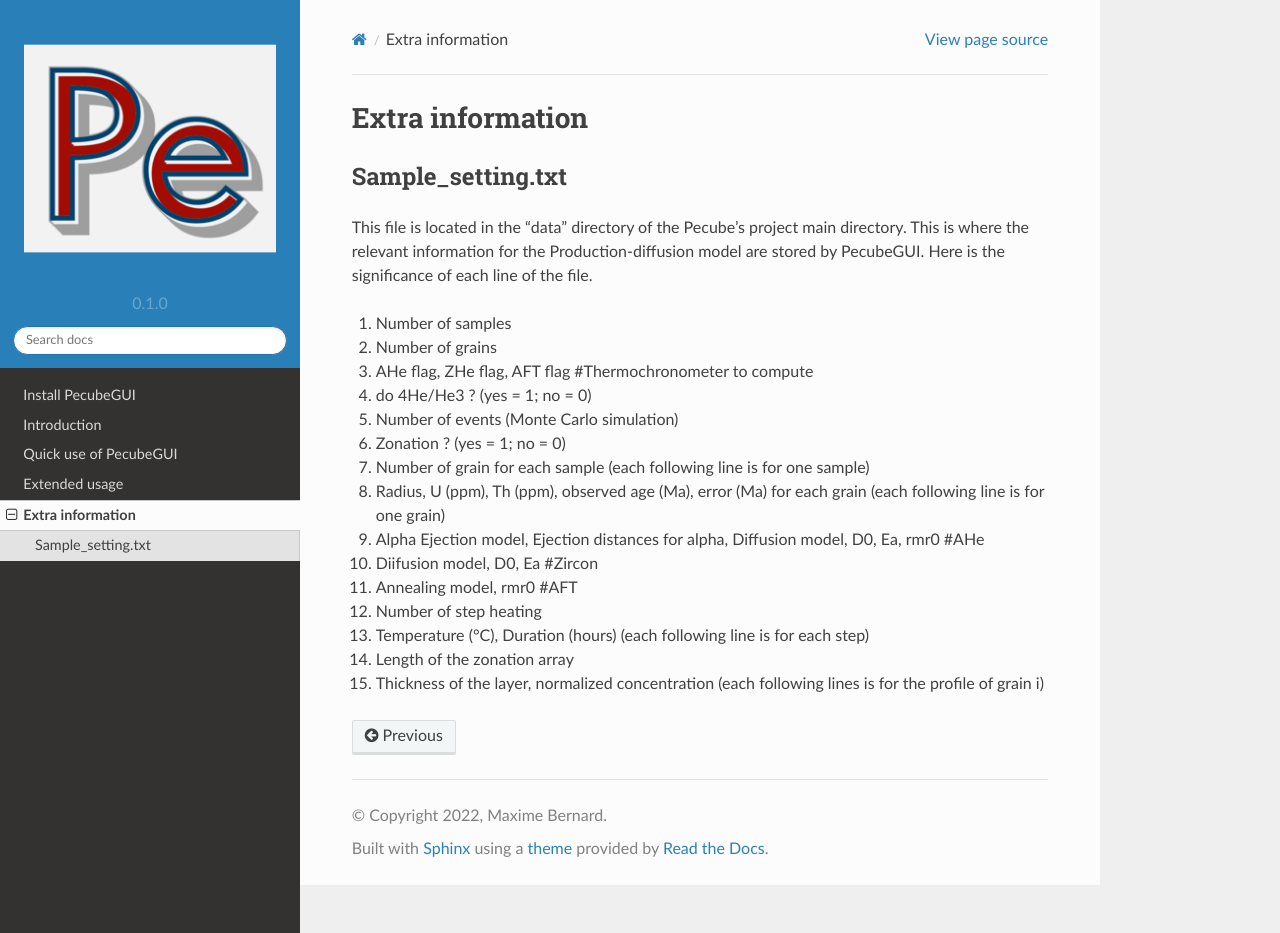
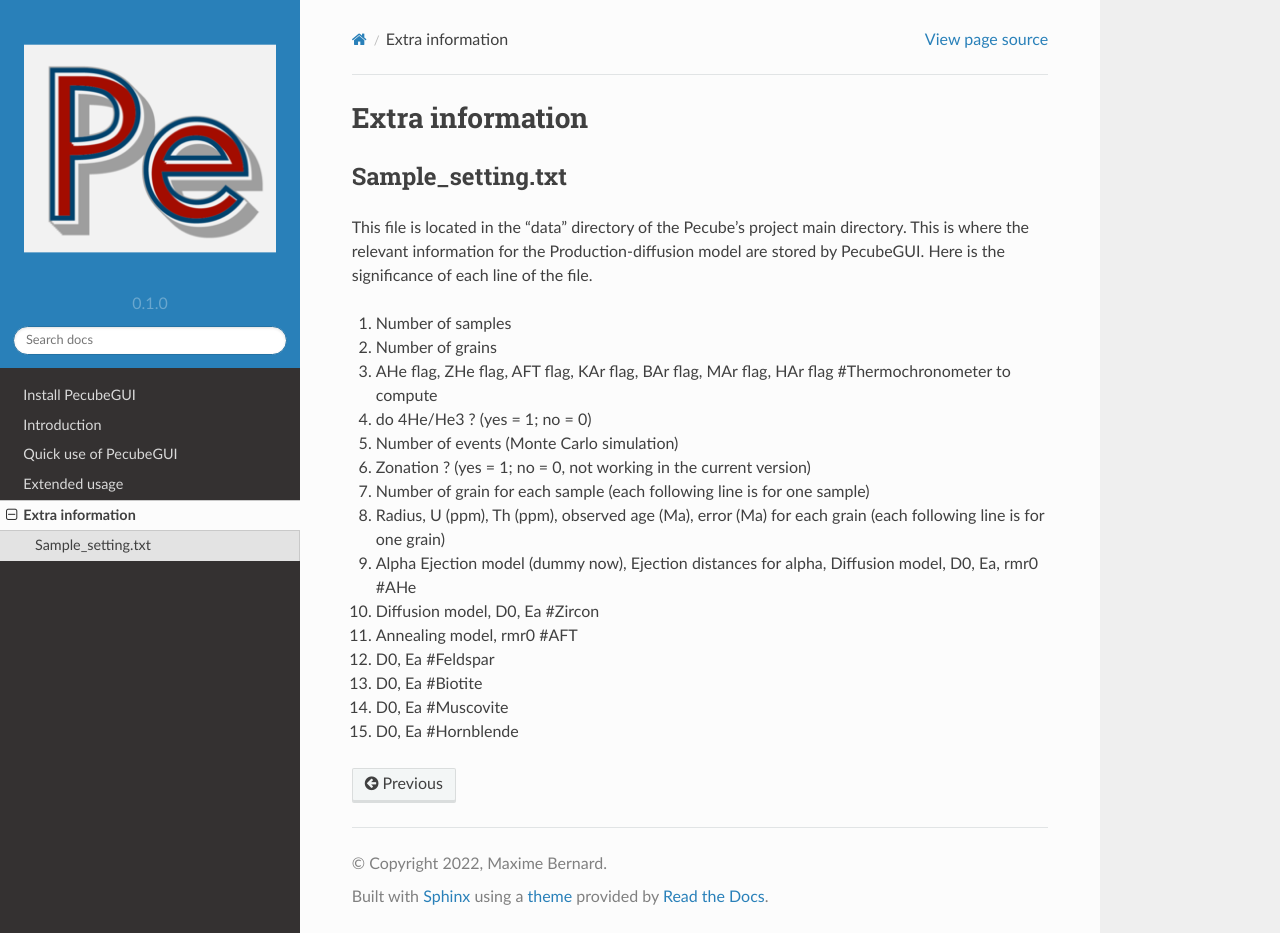
Before and after one commit to MBernAca/PecubeGUI_Doc, a Sphinx documentation site: the page built from docs/source/Extra.rst, in a window 1280 px wide and 933 px high. Built offline with Sphinx 7.4.7 and the Read the Docs theme 2.0.0, drawn with Linux system fonts in a browser that asks for light colours.

Commit message:
Update Extra.rst

```diff
--- a/docs/source/Extra.rst
+++ b/docs/source/Extra.rst
@@ -12,16 +12,16 @@ This file is located in the "data" directory of the Pecube's project main direct
 
 1. Number of samples
 2. Number of grains
-3. AHe flag, ZHe flag, AFT flag #Thermochronometer to compute
+3. AHe flag, ZHe flag, AFT flag, KAr flag, BAr flag, MAr flag, HAr flag #Thermochronometer to compute
 4. do 4He/He3 ? (yes = 1; no = 0)
 5. Number of events (Monte Carlo simulation)
-6. Zonation ? (yes = 1; no = 0)
+6. Zonation ? (yes = 1; no = 0, not working in the current version)
 7. Number of grain for each sample (each following line is for one sample)
 8. Radius, U (ppm), Th (ppm), observed age (Ma), error (Ma) for each grain (each following line is for one grain)
-9. Alpha Ejection model, Ejection distances for alpha, Diffusion model, D0, Ea, rmr0 #AHe
-10. Diifusion model, D0, Ea #Zircon
+9. Alpha Ejection model (dummy now), Ejection distances for alpha, Diffusion model, D0, Ea, rmr0 #AHe
+10. Diffusion model, D0, Ea #Zircon
 11. Annealing model, rmr0 #AFT
-12. Number of step heating
-13. Temperature (°C), Duration (hours) (each following line is for each step)
-14. Length of the zonation array
-15. Thickness of the layer, normalized concentration (each following lines is for the profile of grain i)
+12. D0, Ea #Feldspar
+13. D0, Ea #Biotite
+14. D0, Ea #Muscovite
+15. D0, Ea #Hornblende
```
